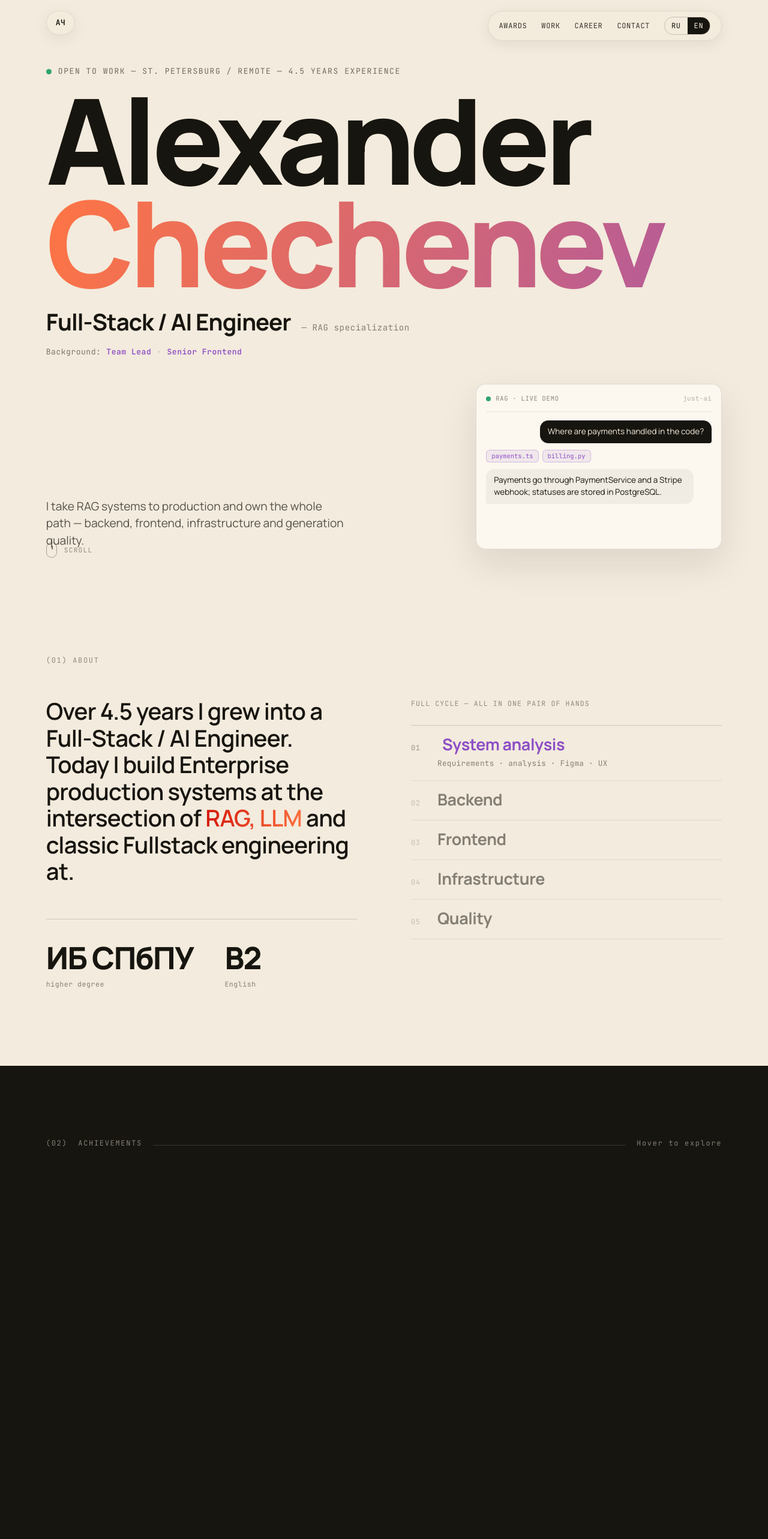
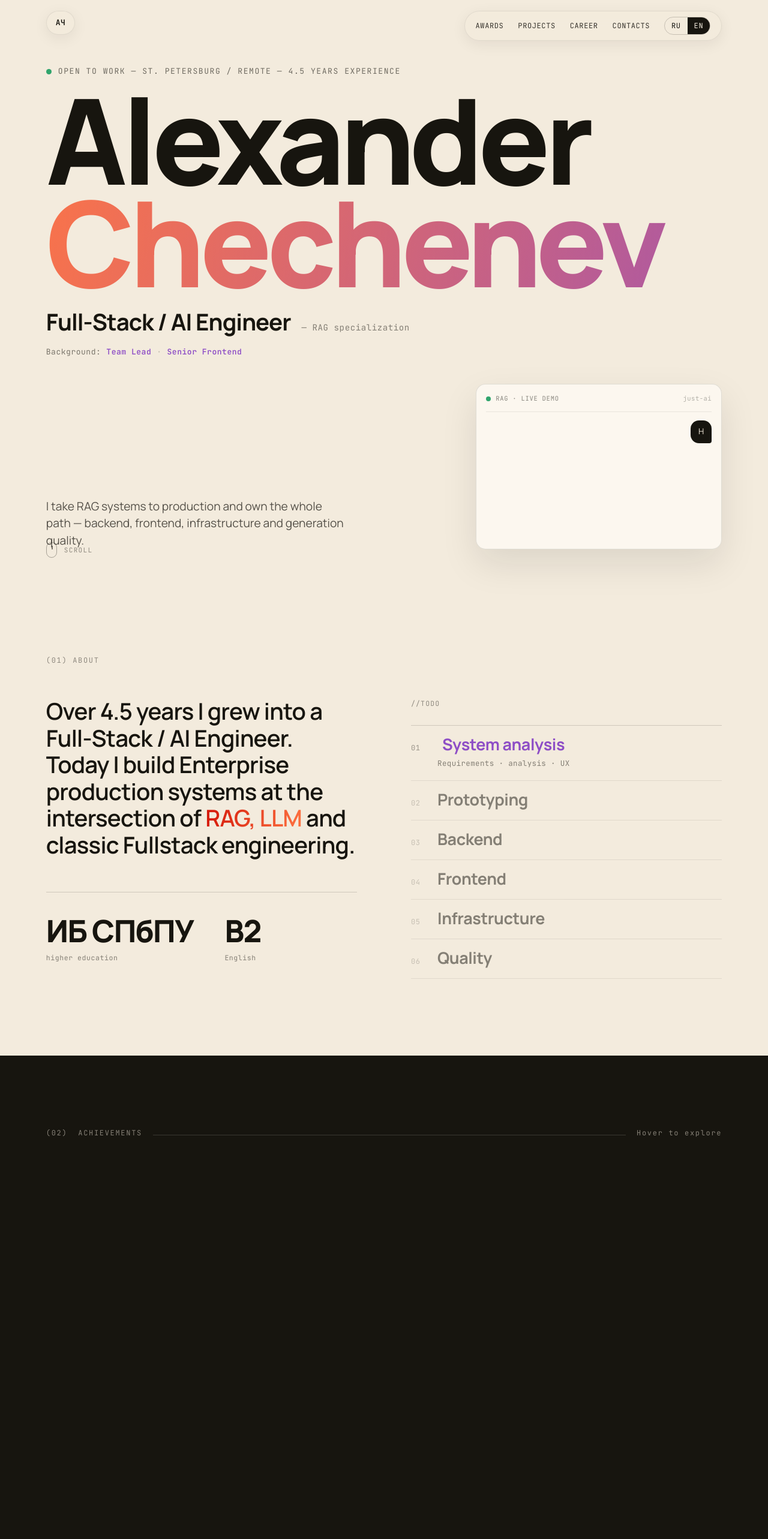
Before and after one commit to alexchea318/CV, a Next.js app: page /en in a window 1280 px wide. Shown: the top 2566 px of the page at 60% size. Built offline with nearby package versions, Linux system fonts and the light colour scheme.

Commit message:
Redesign

```diff
--- a/components/Interactions.tsx
+++ b/components/Interactions.tsx
@@ -38,11 +38,20 @@ export function Interactions() {
 
     /* ---------- case-row hover slide ---------- */
     document.querySelectorAll<HTMLElement>("[data-case]").forEach((el) => {
-      const h = el.querySelector("h3") as HTMLElement | null;
+      const h = el.querySelector("[data-case-title]") as HTMLElement | null;
       if (!h) return;
       h.style.transition = `transform .5s ${EASE}`;
-      const enter = () => (h.style.transform = "translateX(18px)");
-      const leave = () => (h.style.transform = "translateX(0)");
+      // Only the title carries the link affordance — not the chips/meta.
+      const enter = () => {
+        h.style.transform = "translateX(18px)";
+        h.style.textDecoration = "underline";
+        h.style.textUnderlineOffset = "6px";
+        h.style.textDecorationThickness = "2px";
+      };
+      const leave = () => {
+        h.style.transform = "translateX(0)";
+        h.style.textDecoration = "none";
+      };
       el.addEventListener("mouseenter", enter);
       el.addEventListener("mouseleave", leave);
       cleanups.push(() => {
@@ -53,7 +62,9 @@ export function Interactions() {
 
     /* ---------- link underline affordance ---------- */
     document.querySelectorAll<HTMLAnchorElement>("a").forEach((el) => {
-      if (el.hasAttribute("data-magnet")) return;
+      // data-magnet has its own motion; links inside a work case (title + the
+      // project button) are handled by the case hover, not the generic underline.
+      if (el.hasAttribute("data-magnet") || el.closest("[data-case]")) return;
       const enter = () => {
         el.style.textDecoration = "underline";
         el.style.textUnderlineOffset = "4px";
--- a/components/sections/About.tsx
+++ b/components/sections/About.tsx
@@ -1,6 +1,6 @@
 "use client";
 
-import { useState } from "react";
+import { useEffect, useState } from "react";
 import { useLang, useT } from "@/components/lang";
 import { Reveal } from "@/components/Reveal";
 import { CountUp } from "@/components/CountUp";
@@ -13,6 +13,18 @@ export function About() {
   const { lang } = useLang();
   const t = useT();
   const [active, setActive] = useState(0);
+
+  // The capability list is hover-selectable on desktop only. On mobile every
+  // row is shown statically (see .cap-row/.cap-stack in globals.css) with no
+  // tap-to-select. Starts false so SSR/hydration match, then enables on wide.
+  const [isDesktop, setIsDesktop] = useState(false);
+  useEffect(() => {
+    const mq = window.matchMedia("(min-width: 821px)");
+    const update = () => setIsDesktop(mq.matches);
+    update();
+    mq.addEventListener("change", update);
+    return () => mq.removeEventListener("change", update);
+  }, []);
 
   const s = about.statement;
 
@@ -64,15 +76,15 @@ export function About() {
             {t(about.capsHeading)}
           </div>
           {about.caps.map((cap, i) => {
-            const on = i === active;
+            const on = isDesktop && i === active;
             const last = i === about.caps.length - 1;
             return (
               <div
                 key={i}
-                data-cursor
+                {...(isDesktop ? { "data-cursor": "" } : {})}
                 className="cap-row"
-                onMouseEnter={() => setActive(i)}
-                onClick={() => setActive(i)}
+                onMouseEnter={isDesktop ? () => setActive(i) : undefined}
+                onClick={isDesktop ? () => setActive(i) : undefined}
                 style={{
                   position: "relative",
                   display: "flex",
@@ -83,7 +95,7 @@ export function About() {
                   padding: "19px 0",
                   opacity: on ? 1 : 0.5,
                   transition: "opacity .35s ease",
-                  cursor: "pointer",
+                  cursor: isDesktop ? "pointer" : "default",
                 }}
               >
                 <span className="mono" style={{ fontSize: 12, color: inkMuted(0.4), flex: "0 0 26px" }}>
--- a/components/sections/Achievements.tsx
+++ b/components/sections/Achievements.tsx
@@ -30,25 +30,6 @@ export function Achievements() {
         style={{ display: "grid", gridTemplateColumns: "repeat(auto-fit,minmax(330px,1fr))", gap: "48px 72px", alignItems: "center", marginTop: 56 }}
       >
         <Reveal delay={40} style={{ position: "relative", width: "100%", height: "clamp(360px,44vw,560px)" }}>
-          <div
-            aria-hidden="true"
-            className="display"
-            style={{
-              position: "absolute",
-              top: "-9vh",
-              left: "-2vw",
-              fontWeight: 800,
-              fontSize: "19vw",
-              lineHeight: 0.8,
-              letterSpacing: "-.04em",
-              color: "transparent",
-              WebkitTextStroke: `1.5px ${cream(0.11)}`,
-              pointerEvents: "none",
-              zIndex: 0,
-            }}
-          >
-            {items[active].year}
-          </div>
           {items.map((item, i) => (
             <img
               key={item.year}
@@ -120,13 +101,17 @@ export function Achievements() {
                   <h3 className="display" style={{ margin: 0, fontWeight: 700, lineHeight: 1.06, letterSpacing: "-.02em", fontSize: "clamp(21px,2.5vw,36px)" }}>
                     {t(item.title)}
                   </h3>
+                  {/* Description height is reserved at all times so switching
+                      rows never reflows the layout (otherwise the collapsing
+                      row above makes the hovered row leap upward). The reveal
+                      is a fade + slide instead of a height expand. */}
                   <div
                     style={{
-                      maxHeight: on ? 360 : 0,
-                      overflow: "hidden",
+                      marginTop: 18,
                       opacity: on ? 1 : 0,
-                      marginTop: on ? 18 : 0,
-                      transition: "max-height .55s cubic-bezier(.16,1,.3,1), opacity .5s ease, margin .5s ease",
+                      transform: on ? "translateY(0)" : "translateY(6px)",
+                      pointerEvents: on ? "auto" : "none",
+                      transition: "opacity .45s ease, transform .55s cubic-bezier(.16,1,.3,1)",
                     }}
                   >
                     <p style={{ margin: 0, maxWidth: 520, fontSize: 15.5, lineHeight: 1.6, color: cream(0.64) }}>{t(item.text)}</p>
--- a/components/sections/Contact.tsx
+++ b/components/sections/Contact.tsx
@@ -1,6 +1,6 @@
 "use client";
 
-import { useT } from "@/components/lang";
+import { useLang, useT } from "@/components/lang";
 import { Reveal } from "@/components/Reveal";
 import { contact } from "@/content/site";
 
@@ -8,6 +8,10 @@ const inkMuted = (a: number) => `rgba(23,21,15,${a})`;
 
 export function Contact() {
   const t = useT();
+  const { lang } = useLang();
+
+  // VK is RU-only — drop it from the English contact row.
+  const contactLinks = contact.links.filter((l) => !(l.kind === "VK" && lang === "en"));
 
   return (
     <section id="contact" className="gutter" style={{ position: "relative", zIndex: 2, padding: "18vh 6vw 8vh" }}>
@@ -16,7 +20,9 @@ export function Contact() {
       </Reveal>
 
       <a
-        href={`mailto:${contact.links[0].value}`}
+        href={contact.headlineHref}
+        target="_blank"
+        rel="noopener"
         data-cursor
         data-magnet
         className="display"
@@ -45,7 +51,7 @@ export function Contact() {
           paddingTop: 40,
         }}
       >
-        {contact.links.map((l) => {
+        {contactLinks.map((l) => {
           const external = l.href.startsWith("http");
           return (
             <a
@@ -60,24 +66,6 @@ export function Contact() {
             </a>
           );
         })}
-        <a
-          href={contact.cvHref}
-          data-cursor
-          data-magnet
-          className="mono"
-          style={{
-            fontSize: 14,
-            letterSpacing: ".03em",
-            display: "flex",
-            alignItems: "center",
-            gap: 9,
-            border: `1px solid ${inkMuted(0.25)}`,
-            borderRadius: 9999,
-            padding: "8px 18px",
-          }}
-        >
-          {t(contact.cv)}
-        </a>
       </div>
     </section>
   );
--- a/components/sections/Work.tsx
+++ b/components/sections/Work.tsx
@@ -1,9 +1,11 @@
 "use client";
 
+import type { CSSProperties } from "react";
 import { useT } from "@/components/lang";
 import { Reveal } from "@/components/Reveal";
 import { work } from "@/content/site";
 
+const ink = "#17150f";
 const inkMuted = (a: number) => `rgba(23,21,15,${a})`;
 
 export function Work() {
@@ -17,16 +19,37 @@ export function Work() {
 
       {work.cases.map((c, i) => {
         const last = i === work.cases.length - 1;
-        const external = c.href.startsWith("http");
+        const hasLink = c.href.startsWith("http");
+
+        const projectBtn = (className: string, style?: React.CSSProperties) => (
+          <a
+            href={c.href}
+            target="_blank"
+            rel="noopener"
+            data-cursor
+            className={`mono ${className}`}
+            style={{
+              alignItems: "center",
+              gap: 9,
+              fontSize: 13,
+              letterSpacing: ".03em",
+              color: ink,
+              border: `1px solid ${inkMuted(0.25)}`,
+              borderRadius: 9999,
+              padding: "9px 18px",
+              whiteSpace: "nowrap",
+              ...style,
+            }}
+          >
+            {t(work.cta)}
+          </a>
+        );
+
         return (
           <Reveal
             key={c.title.ru}
-            as="a"
             delay={i * 40}
-            data-cursor
-            data-case
-            href={c.href}
-            {...(external ? { target: "_blank", rel: "noopener" } : {})}
+            {...(hasLink ? { "data-case": "" } : {})}
             style={{
               display: "block",
               borderTop: `1px solid ${inkMuted(0.16)}`,
@@ -34,7 +57,7 @@ export function Work() {
               padding: "44px 0",
             }}
           >
-            <div style={{ display: "flex", flexWrap: "wrap", justifyContent: "space-between", alignItems: "flex-start", gap: 28 }}>
+            <div style={{ display: "flex", flexWrap: "wrap", justifyContent: "space-between", alignItems: "stretch", gap: 28 }}>
               <div style={{ flex: "1 1 420px" }}>
                 <div
                   className="mono"
@@ -44,17 +67,42 @@ export function Work() {
                   <span style={{ opacity: 0.4 }}>/</span>
                   <span>{t(c.period)}</span>
                 </div>
+                {hasLink ? (
+                  <a
+                    href={c.href}
+                    target="_blank"
+                    rel="noopener"
+                    data-cursor
+                    data-case-title
+                    className="display"
+                    style={{
+                      display: "block",
+                      margin: "0 0 16px",
+                      fontWeight: 700,
+                      lineHeight: 1.02,
+                      letterSpacing: "-.025em",
+                      fontSize: "clamp(30px,4.6vw,66px)",
+                      color: ink,
+                    }}
+                  >
+                    {t(c.title)}
+                  </a>
+                ) : (
                   <h3
                     className="display"
                     style={{ margin: "0 0 16px", fontWeight: 700, lineHeight: 1.02, letterSpacing: "-.025em", fontSize: "clamp(30px,4.6vw,66px)" }}
                   >
                     {t(c.title)}
                   </h3>
+                )}
                 <p style={{ margin: 0, maxWidth: 640, fontSize: 16, lineHeight: 1.55, color: inkMuted(0.62) }}>
                   {t(c.text)}
                 </p>
+                {/* mobile: project button below the description */}
+                {hasLink && projectBtn("mb-only", { display: "inline-flex", marginTop: 24 })}
               </div>
-              <div style={{ display: "flex", flexWrap: "wrap", gap: 8, maxWidth: 300, justifyContent: "flex-end" }}>
+              <div style={{ display: "flex", flexDirection: "column", alignItems: "flex-end", justifyContent: "space-between", gap: 24, maxWidth: 300 }}>
+                <div style={{ display: "flex", flexWrap: "wrap", gap: 8, justifyContent: "flex-end" }}>
                   {c.tags.map((tag, ti) => (
                     <span
                       key={ti}
@@ -65,6 +113,9 @@ export function Work() {
                     </span>
                   ))}
                 </div>
+                {/* desktop: project button pinned to the card's bottom-right */}
+                {hasLink && projectBtn("dt-only", { display: "inline-flex" })}
+              </div>
             </div>
           </Reveal>
         );
--- a/content/site.ts
+++ b/content/site.ts
@@ -11,9 +11,9 @@ export const nav = {
   // Order matches the on-page section order (achievements precedes work).
   links: [
     { href: "#achievements", label: { ru: "ДОСТИЖЕНИЯ", en: "AWARDS" } },
-    { href: "#work", label: { ru: "РАБОТЫ", en: "WORK" } },
+    { href: "#work", label: { ru: "ПРОЕКТЫ", en: "PROJECTS" } },
     { href: "#experience", label: { ru: "ОПЫТ", en: "CAREER" } },
-    { href: "#contact", label: { ru: "КОНТАКТ", en: "CONTACT" } },
+    { href: "#contact", label: { ru: "КОНТАКТЫ", en: "CONTACTS" } },
   ] satisfies { href: string; label: I18n }[],
 };
 
@@ -86,16 +86,17 @@ export const about = {
       en: " I grew into a Full-Stack / AI Engineer. Today I build Enterprise production systems at the intersection of ",
     },
     accent: { ru: "RAG, LLM", en: "RAG, LLM" },
-    tail: { ru: ` и классической Fullstack-разработки.`, en: " and classic Fullstack engineering at." },
+    tail: { ru: ` и классической Fullstack-разработки.`, en: " and classic Fullstack engineering." },
   } satisfies Record<"leadA" | "leadB" | "accent" | "tail", I18n>,
   // First stat (years in production) is rendered dynamically; these follow it.
   stats: [
-    { value: "ИБ СПбПУ", label: { ru: "высшее образование", en: "higher degree" } },
+    { value: "ИБ СПбПУ", label: { ru: "высшее образование", en: "higher education" } },
     { value: "B2", label: { ru: "английский", en: "English" } },
   ] satisfies { value: string; label: I18n }[],
-  capsHeading: { ru: "Полный цикл — всё в одних руках", en: "Full cycle — all in one pair of hands" },
+  capsHeading: { ru: "Полный цикл разработки", en: "//TODO" },
   caps: [
-    { name: { ru: "Системный анализ", en: "System analysis" }, stack: { ru: "Требования · формализация · Figma · UX", en: "Requirements · analysis · Figma · UX" } },
+    { name: { ru: "Системный анализ", en: "System analysis" }, stack: { ru: "Требования · формализация · UX", en: "Requirements · analysis · UX" } },
+    { name: { ru: "Прототипирование", en: "Prototyping" }, stack: { ru: "Figma · Claude Design · Google Stitch", en: "Figma · Claude Design · Google Stitch" } },
     { name: { ru: "Бэкенд", en: "Backend" }, stack: { ru: "Java · Spring · Python", en: "Java · Spring · Python" } },
     { name: { ru: "Фронтенд", en: "Frontend" }, stack: { ru: "React · TypeScript · Redux", en: "React · TypeScript · Redux" } },
     { name: { ru: "Инфраструктура", en: "Infrastructure" }, stack: { ru: "Docker · Jenkins · CI/CD", en: "Docker · Jenkins · CI/CD" } },
@@ -149,7 +150,7 @@ export const achievements = {
         ru: "Проект Findly получил премию Правительства Санкт-Петербурга (по постановлению Правительства СПб) как лучший молодёжный проект 2021 года. Сразу после победы у меня взяли интервью об устройстве сервиса, пути его создания и дальнейших планах.",
         en: "My project Findly won the award of the Government of St. Petersburg (by official decree) as the best youth project of 2021. Right after the win I was interviewed about the service, how it was built and what came next.",
       },
-      cta: { label: { ru: "Смотреть интервью →", en: "Watch the interview →" }, href: links.interview2021 },
+      cta: { label: { ru: "Читать интервью →", en: "Read the interview →" }, href: links.interview2021 },
     },
   ] satisfies Achievement[],
 };
@@ -159,7 +160,8 @@ export const achievements = {
 ============================================================ */
 export const work = {
   index: "(03)",
-  label: { ru: "ИЗБРАННЫЕ РАБОТЫ", en: "SELECTED WORK" },
+  label: { ru: "ПРОЕКТЫ", en: "PROJECTS" },
+  cta: { ru: "Перейти к проекту →", en: "View project →" },
   cases: [
     {
       company: "Just AI",
@@ -170,7 +172,7 @@ export const work = {
         en: "Full-cycle delivery of production RAG: from requirements and system analysis to deploy and quality monitoring. Backend on Java (Spring) & Python, data on Elasticsearch + PostgreSQL, data versioning with lakeFS.",
       },
       tags: ["Python", "Spring", "Elasticsearch", "lakeFS", "MCP"],
-      href: "#",
+      href: "https://khub.just-ai.com/",
     },
     {
       company: "Just AI",
@@ -192,7 +194,7 @@ export const work = {
         en: "Led a team of 5 (sprint planning, Jira boards, estimates) and acted as project manager on AI-for-social-networks projects: translating business into technical requirements, demos, QA, documentation and state-secrecy clearance (level 3) with formal acceptance testing.",
       },
       tags: [{ ru: "Лидерство", en: "Leadership" }, "Jira", { ru: "Управление", en: "Project Mgmt" }],
-      href: "#",
+      href: "https://neobit.ru/",
     },
   ],
 };
@@ -320,11 +322,11 @@ export const skills = {
     { title: { ru: "BACKEND", en: "BACKEND" }, items: ["Java", "Spring", "Python", "Go"] },
     { title: { ru: "ДАННЫЕ", en: "DATA" }, items: ["Elasticsearch", "PostgreSQL", "lakeFS"] },
     { title: { ru: "FRONTEND", en: "FRONTEND" }, items: ["React", "TypeScript", "Redux", "CSS3"] },
+    { title: { ru: "ПРОТОТИПИРОВАНИЕ", en: "PROTOTYPING" }, items: ["Figma", "Claude Design", "Google Stitch"] },
     { title: { ru: "DEVOPS", en: "DEVOPS" }, items: ["Docker", "Jenkins", "CI/CD", "Vite"] },
     { title: { ru: "OBSERVABILITY", en: "OBSERVABILITY" }, items: ["Graylog", "Grafana", "Sentry"] },
     { title: { ru: "ТЕСТИРОВАНИЕ", en: "TESTING" }, items: ["pytest", "Jest", "Playwright", "Cypress"] },
     { title: { ru: "AI / АВТОМАТИЗАЦИЯ", en: "AI / AUTOMATION" }, items: ["Claude Code", "MCP", { ru: "AI-агенты", en: "AI agents" }, "Skills"] },
-    { title: { ru: "ЯЗЫКИ", en: "LANGUAGES" }, items: [{ ru: "Русский — родной", en: "Russian — native" }, { ru: "Английский — B2", en: "English — B2" }] },
   ],
 };
 
@@ -333,16 +335,16 @@ export const skills = {
 ============================================================ */
 export const contact = {
   index: "(06)",
-  label: { ru: "СВЯЖЕМСЯ", en: "LET'S TALK" },
-  headline: { ru: `Поговорим${NB}→`, en: "Let's talk →" },
+  label: { ru: "КОНТАКТЫ", en: "CONTACTS" },
+  headline: { ru: `Связаться${NB}→`, en: "Let's talk →" },
+  headlineHref: links.telegram,
   links: [
     { kind: "email", value: links.email, href: `mailto:${links.email}` },
     { kind: "Telegram", value: "Telegram", href: links.telegram },
     { kind: "GitHub", value: "GitHub", href: links.github },
     { kind: "VK", value: "VK", href: links.vk },
+    { kind: "hh.ru", value: "Резюме на hh.ru", href: links.hh },
   ],
-  cv: { ru: "↓ Резюме (PDF)", en: "↓ Download CV (PDF)" },
-  cvHref: links.cv,
 };
 
 /* ============================================================
--- a/lib/config.ts
+++ b/lib/config.ts
@@ -1,12 +1,11 @@
 /** Canonical production origin. Update to the deployed Vercel domain. */
 export const SITE_URL = "https://alexchea.vercel.app";
 
-/** TODO(owner): real URLs the mockup left as placeholders. */
 export const links = {
   email: "alexchea319@gmail.com",
   telegram: "https://t.me/alexchea318",
   github: "https://github.com/alexchea318",
   vk: "https://vk.me/schechenev",
-  cv: "/cv.pdf", // drop the PDF into /public/cv.pdf
-  interview2021: "", // award interview video — fill when available
+  hh: "https://hh.ru/resume/393677b8ff0cef9eb60039ed1f794c544b5469",
+  interview2021: "https://media.spbstu.ru/news/unicorn_factory/319",
 } as const;
```
Lines whose indentation alone changed are shown as unchanged.
